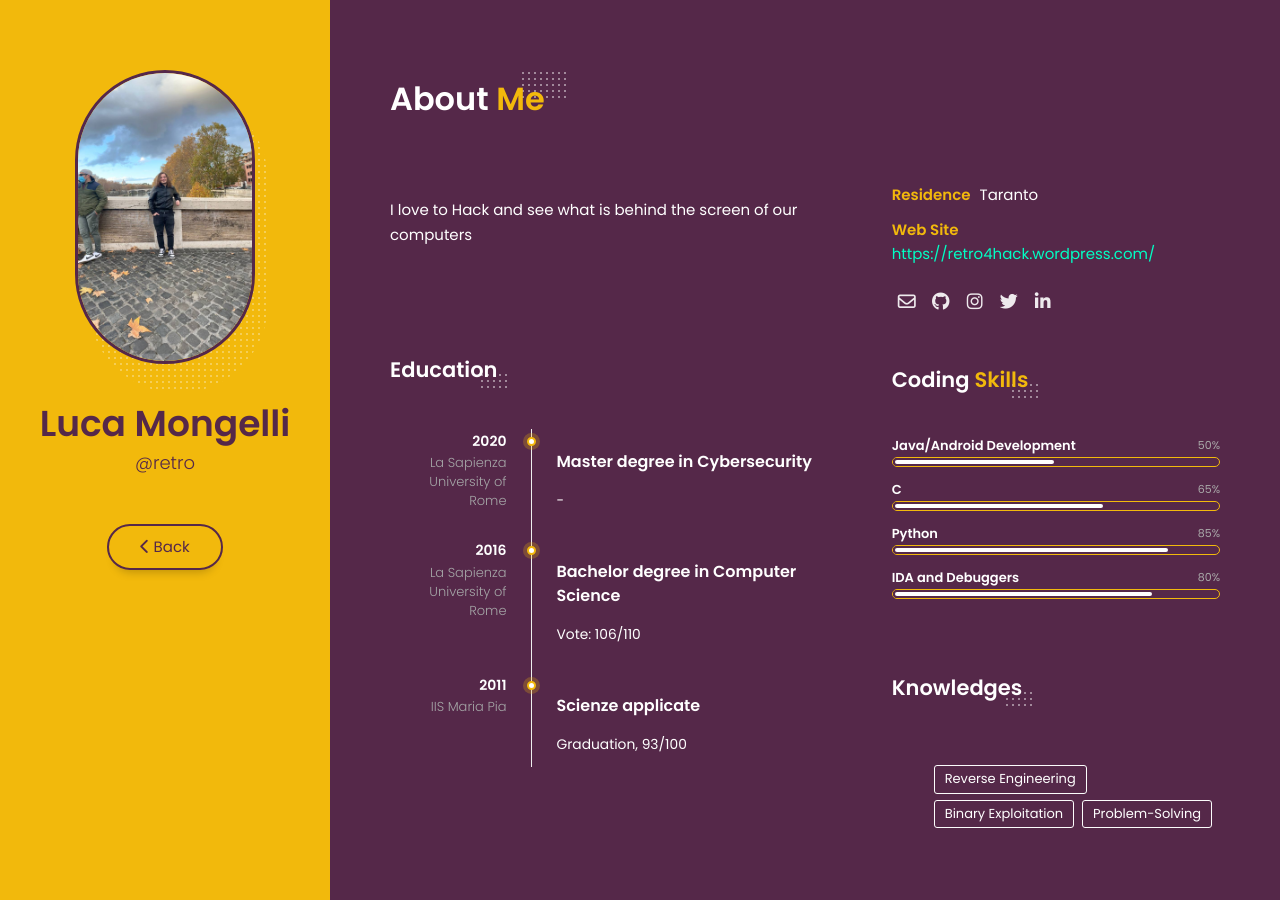
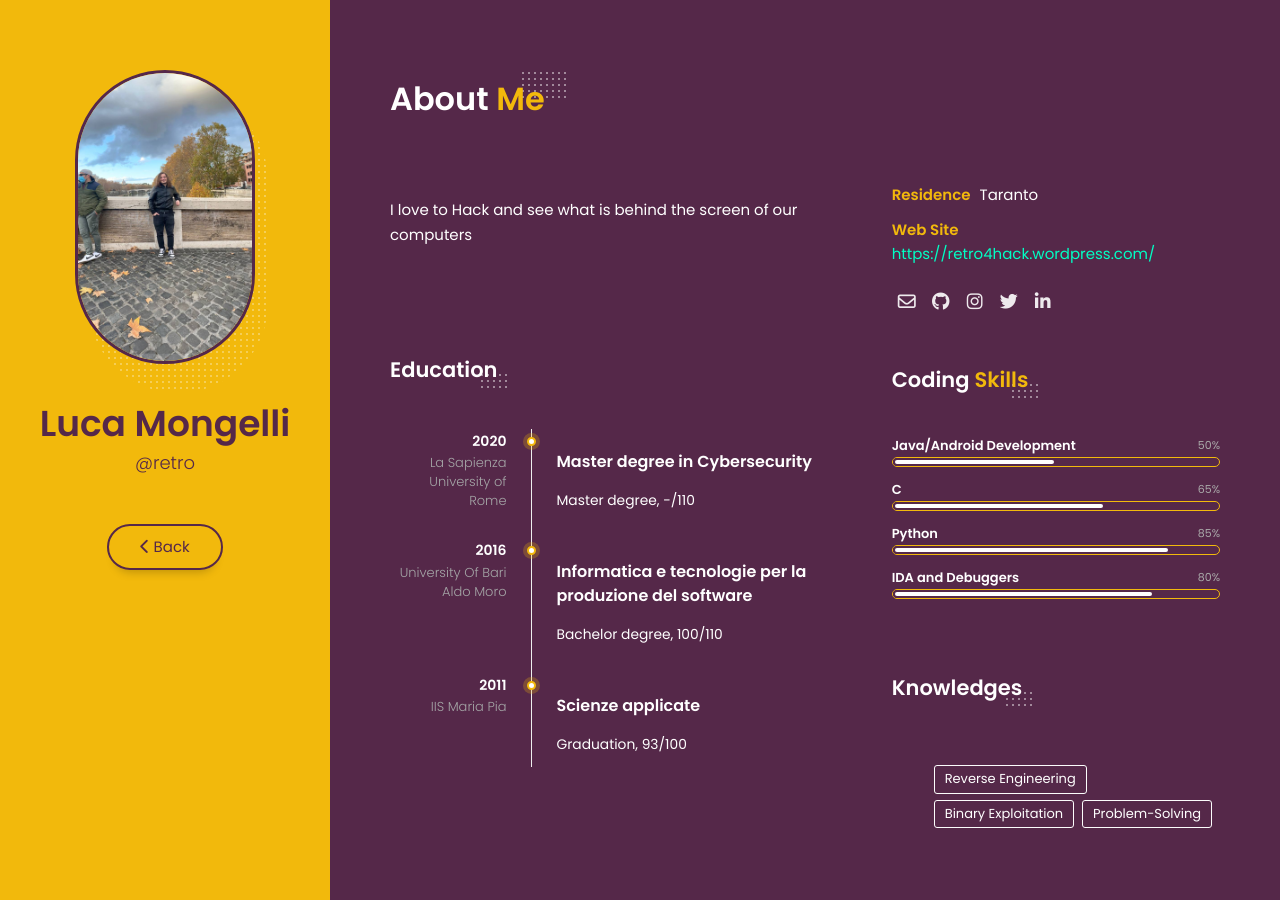
Before and after one commit to HACKappatoi/HACKappatoi.github.io, a Jekyll site: the page built from retro_cv.md, in a window 1280 px wide. Built offline with Jekyll 4.4.1, drawn with Linux system fonts in a browser that asks for light colours; nearby versions of some CDN libraries.

Commit message:
Update retro_cv.md

```diff
--- a/retro_cv.md
+++ b/retro_cv.md
@@ -70,12 +70,12 @@ educations_timeline: [
                         { year: 2020
                         , company: "La Sapienza University of Rome"
                         , title: "Master degree in Cybersecurity"
-                        , description: "-"
+                        , description: "Master degree, -/110"
                         },
                         { year: 2016
-                        , company: "La Sapienza University of Rome"
-                        , title: "Bachelor degree in Computer Science"
-                        , description: "Vote: 106/110"
+                        , company: "University Of Bari Aldo Moro"
+                        , title: "Informatica e tecnologie per la produzione del software"
+                        , description: "Bachelor degree, 100/110"
                         },
                         { year: 2011
                         , company: "IIS Maria Pia"
```
